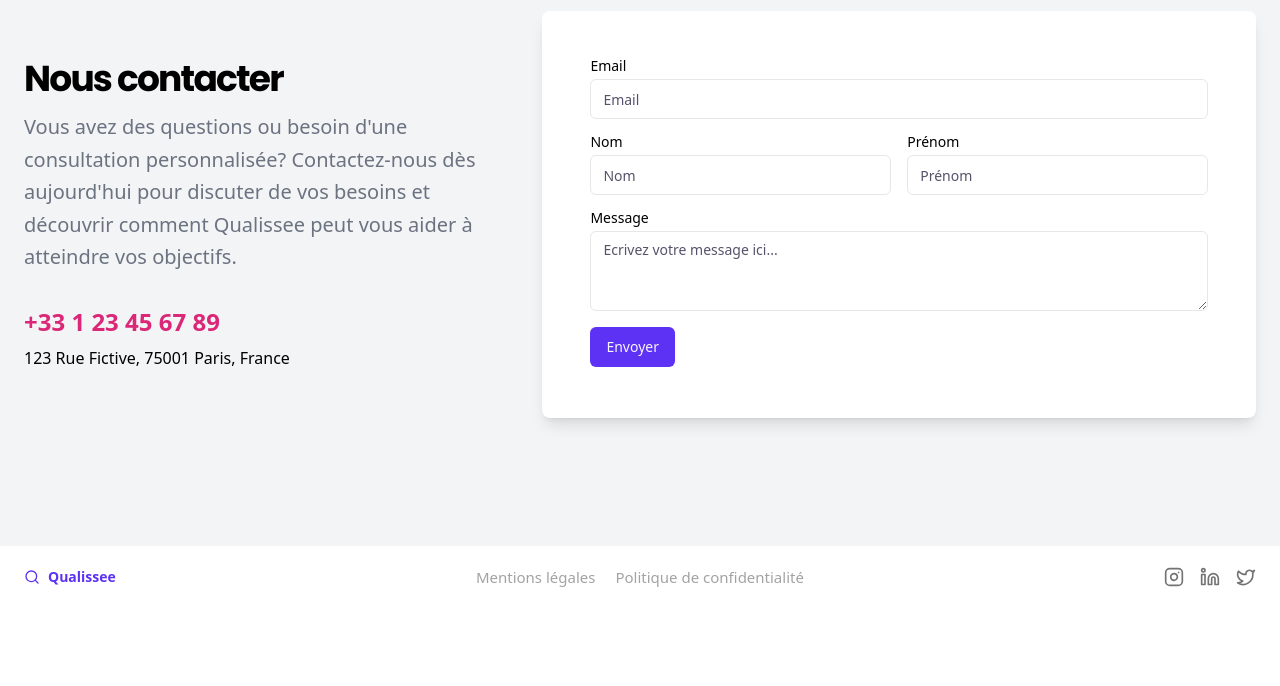
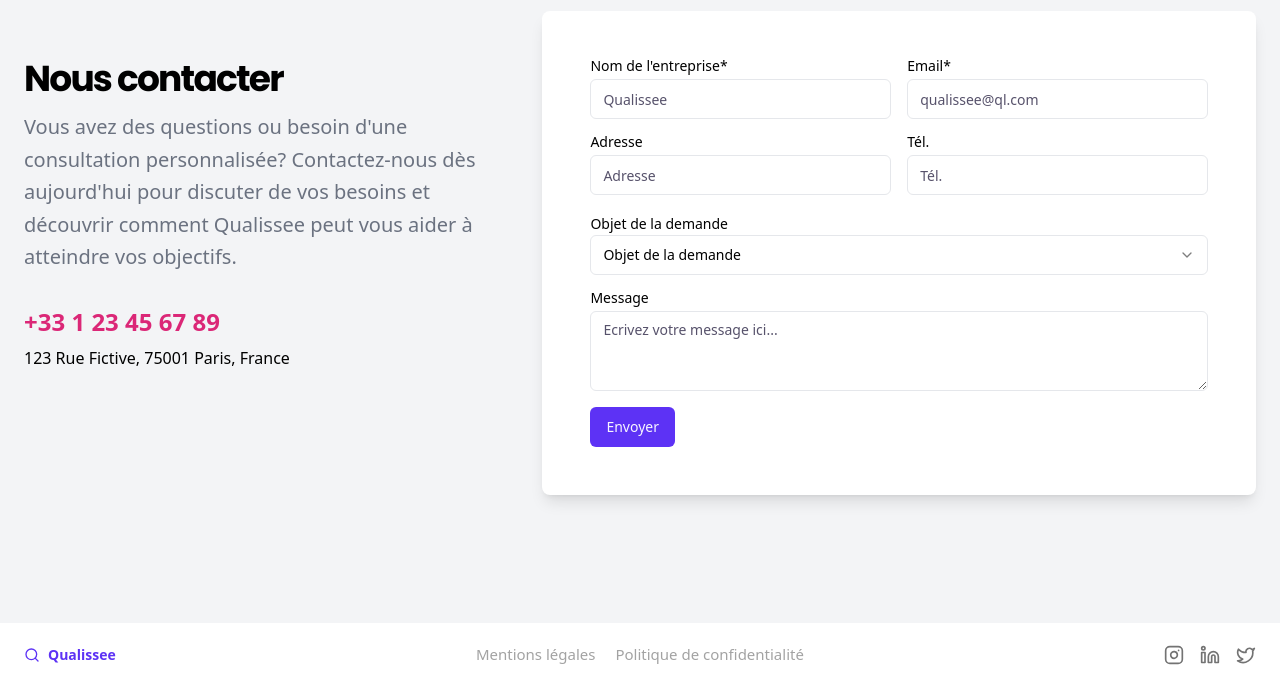
Before and after one commit to hhhallan/qualissee, a Next.js app: page / in a window 1280 px wide. Shown: the part 4918-5604 px from the top of the page. Before the commit the page ends 5526 px from the top, so only its background shows below. Built offline with nearby package versions, Linux system fonts and the light colour scheme.

Commit message:
contact: refacto + ajout des champs

```diff
--- a/package.json
+++ b/package.json
@@ -12,6 +12,7 @@
     "@radix-ui/react-dialog": "^1.0.5",
     "@radix-ui/react-label": "^2.0.2",
     "@radix-ui/react-navigation-menu": "^1.1.4",
+    "@radix-ui/react-select": "^2.0.0",
     "@radix-ui/react-slot": "^1.0.2",
     "class-variance-authority": "^0.7.0",
     "clsx": "^2.1.1",
--- a/src/app/(marketing)/(home)/_components/contact.tsx
+++ b/src/app/(marketing)/(home)/_components/contact.tsx
@@ -1,6 +1,6 @@
 "use client";
 
-import { LInput } from "@/components/form/l-input";
+import { LInput, LSelect } from "@/components/inputs";
 import { Button } from "@/components/ui/button";
 
 type Props = {};
@@ -32,13 +32,37 @@ export const Contact = ({}: Props) => {
         </div>
 
         <div className="rounded-lg bg-white p-8 shadow-lg lg:col-span-3 lg:p-12">
+          {/* TODO: Créer un composant FormContact */}
+          {/* TODO: Ajout de l'obligation de certains champs */}
           <form action="#" className="space-y-4">
-            <LInput name="email" type="email" label="Email" />
+            <div className="grid grid-cols-1 gap-4 sm:grid-cols-2">
+              <LInput
+                name="name"
+                type="text"
+                label="Nom de l'entreprise*"
+                placeholder="Qualissee"
+              />
+              <LInput
+                name="email"
+                type="email"
+                label="Email*"
+                placeholder="qualissee@ql.com"
+              />
+            </div>
 
             <div className="grid grid-cols-1 gap-4 sm:grid-cols-2">
-              <LInput name="Nom" type="text" label="Nom" />
-              <LInput name="Prénom" type="text" label="Prénom" />
+              <LInput name="address" type="text" label="Adresse" />
+              <LInput name="tel" type="tel" label="Tél." />
             </div>
+
+            <LSelect
+              label="Objet de la demande"
+              choices={[
+                { label: "Devis Audit", value: "audit" },
+                { label: "Devis Conseil", value: "conseil" },
+                { label: "Devis Formation", value: "formation" },
+              ]}
+            />
 
             <LInput
               label="Message"
--- a/src/components/form/l-input.tsx
+++ /dev/null
@@ -1,26 +0,0 @@
-"use client";
-
-import { Input } from "@/components/ui/input";
-import { Label } from "@/components/ui/label";
-import { Textarea } from "@/components/ui/textarea";
-
-type Props = {
-  name: string;
-  type: string;
-  placeholder?: string;
-  label: string;
-  message?: boolean;
-};
-
-export const LInput = ({ type, name, placeholder, label, message }: Props) => {
-  return (
-    <div className="grid w-full items-center gap-1.5">
-      <Label htmlFor={name}>{label}</Label>
-      {message ? (
-        <Textarea placeholder={placeholder || label} id={name} />
-      ) : (
-        <Input type={type} id={name} placeholder={placeholder || label} />
-      )}
-    </div>
-  );
-};
--- /dev/null
+++ b/src/components/inputs.tsx
@@ -0,0 +1,66 @@
+"use client";
+
+import { Input } from "@/components/ui/input";
+import { Label } from "@/components/ui/label";
+import { Textarea } from "@/components/ui/textarea";
+import {
+  Select,
+  SelectContent,
+  SelectItem,
+  SelectTrigger,
+  SelectValue,
+} from "@/components/ui/select";
+
+type InputProps = {
+  name: string;
+  type: string;
+  placeholder?: string;
+  label: string;
+  message?: boolean;
+};
+
+type Choices = {
+  value: string;
+  label: string;
+};
+
+type SelectProps = {
+  label: string;
+  choices: Choices[];
+};
+
+export const LSelect = ({ label, choices }: SelectProps) => {
+  return (
+    <div>
+      <Label>{label}</Label>
+      <Select>
+        <SelectTrigger className="">
+          <SelectValue placeholder={label} />
+        </SelectTrigger>
+        <SelectContent>
+          {choices.map((choice, index) => (
+            <SelectItem key={index} value={choice.value}>
+              {choice.label}
+            </SelectItem>
+          ))}
+        </SelectContent>
+      </Select>
+    </div>
+  );
+};
+
+// TODO: Créer un composant Textarea, etc
+const LInput = ({ type, name, placeholder, label, message }: InputProps) => {
+  return (
+    <div className="grid w-full items-center gap-1.5">
+      <Label htmlFor={name}>{label}</Label>
+      {message ? (
+        <Textarea placeholder={placeholder || label} id={name} />
+      ) : (
+        <Input type={type} id={name} placeholder={placeholder || label} />
+      )}
+    </div>
+  );
+};
+
+export { LInput };
--- /dev/null
+++ b/src/components/ui/select.tsx
@@ -0,0 +1,160 @@
+"use client"
+
+import * as React from "react"
+import * as SelectPrimitive from "@radix-ui/react-select"
+import { Check, ChevronDown, ChevronUp } from "lucide-react"
+
+import { cn } from "@/lib/utils"
+
+const Select = SelectPrimitive.Root
+
+const SelectGroup = SelectPrimitive.Group
+
+const SelectValue = SelectPrimitive.Value
+
+const SelectTrigger = React.forwardRef<
+  React.ElementRef<typeof SelectPrimitive.Trigger>,
+  React.ComponentPropsWithoutRef<typeof SelectPrimitive.Trigger>
+>(({ className, children, ...props }, ref) => (
+  <SelectPrimitive.Trigger
+    ref={ref}
+    className={cn(
+      "flex h-10 w-full items-center justify-between rounded-md border border-input bg-background px-3 py-2 text-sm ring-offset-background placeholder:text-muted-foreground focus:outline-none focus:ring-2 focus:ring-ring focus:ring-offset-2 disabled:cursor-not-allowed disabled:opacity-50 [&>span]:line-clamp-1",
+      className
+    )}
+    {...props}
+  >
+    {children}
+    <SelectPrimitive.Icon asChild>
+      <ChevronDown className="h-4 w-4 opacity-50" />
+    </SelectPrimitive.Icon>
+  </SelectPrimitive.Trigger>
+))
+SelectTrigger.displayName = SelectPrimitive.Trigger.displayName
+
+const SelectScrollUpButton = React.forwardRef<
+  React.ElementRef<typeof SelectPrimitive.ScrollUpButton>,
+  React.ComponentPropsWithoutRef<typeof SelectPrimitive.ScrollUpButton>
+>(({ className, ...props }, ref) => (
+  <SelectPrimitive.ScrollUpButton
+    ref={ref}
+    className={cn(
+      "flex cursor-default items-center justify-center py-1",
+      className
+    )}
+    {...props}
+  >
+    <ChevronUp className="h-4 w-4" />
+  </SelectPrimitive.ScrollUpButton>
+))
+SelectScrollUpButton.displayName = SelectPrimitive.ScrollUpButton.displayName
+
+const SelectScrollDownButton = React.forwardRef<
+  React.ElementRef<typeof SelectPrimitive.ScrollDownButton>,
+  React.ComponentPropsWithoutRef<typeof SelectPrimitive.ScrollDownButton>
+>(({ className, ...props }, ref) => (
+  <SelectPrimitive.ScrollDownButton
+    ref={ref}
+    className={cn(
+      "flex cursor-default items-center justify-center py-1",
+      className
+    )}
+    {...props}
+  >
+    <ChevronDown className="h-4 w-4" />
+  </SelectPrimitive.ScrollDownButton>
+))
+SelectScrollDownButton.displayName =
+  SelectPrimitive.ScrollDownButton.displayName
+
+const SelectContent = React.forwardRef<
+  React.ElementRef<typeof SelectPrimitive.Content>,
+  React.ComponentPropsWithoutRef<typeof SelectPrimitive.Content>
+>(({ className, children, position = "popper", ...props }, ref) => (
+  <SelectPrimitive.Portal>
+    <SelectPrimitive.Content
+      ref={ref}
+      className={cn(
+        "relative z-50 max-h-96 min-w-[8rem] overflow-hidden rounded-md border bg-popover text-popover-foreground shadow-md data-[state=open]:animate-in data-[state=closed]:animate-out data-[state=closed]:fade-out-0 data-[state=open]:fade-in-0 data-[state=closed]:zoom-out-95 data-[state=open]:zoom-in-95 data-[side=bottom]:slide-in-from-top-2 data-[side=left]:slide-in-from-right-2 data-[side=right]:slide-in-from-left-2 data-[side=top]:slide-in-from-bottom-2",
+        position === "popper" &&
+          "data-[side=bottom]:translate-y-1 data-[side=left]:-translate-x-1 data-[side=right]:translate-x-1 data-[side=top]:-translate-y-1",
+        className
+      )}
+      position={position}
+      {...props}
+    >
+      <SelectScrollUpButton />
+      <SelectPrimitive.Viewport
+        className={cn(
+          "p-1",
+          position === "popper" &&
+            "h-[var(--radix-select-trigger-height)] w-full min-w-[var(--radix-select-trigger-width)]"
+        )}
+      >
+        {children}
+      </SelectPrimitive.Viewport>
+      <SelectScrollDownButton />
+    </SelectPrimitive.Content>
+  </SelectPrimitive.Portal>
+))
+SelectContent.displayName = SelectPrimitive.Content.displayName
+
+const SelectLabel = React.forwardRef<
+  React.ElementRef<typeof SelectPrimitive.Label>,
+  React.ComponentPropsWithoutRef<typeof SelectPrimitive.Label>
+>(({ className, ...props }, ref) => (
+  <SelectPrimitive.Label
+    ref={ref}
+    className={cn("py-1.5 pl-8 pr-2 text-sm font-semibold", className)}
+    {...props}
+  />
+))
+SelectLabel.displayName = SelectPrimitive.Label.displayName
+
+const SelectItem = React.forwardRef<
+  React.ElementRef<typeof SelectPrimitive.Item>,
+  React.ComponentPropsWithoutRef<typeof SelectPrimitive.Item>
+>(({ className, children, ...props }, ref) => (
+  <SelectPrimitive.Item
+    ref={ref}
+    className={cn(
+      "relative flex w-full cursor-default select-none items-center rounded-sm py-1.5 pl-8 pr-2 text-sm outline-none focus:bg-accent focus:text-accent-foreground data-[disabled]:pointer-events-none data-[disabled]:opacity-50",
+      className
+    )}
+    {...props}
+  >
+    <span className="absolute left-2 flex h-3.5 w-3.5 items-center justify-center">
+      <SelectPrimitive.ItemIndicator>
+        <Check className="h-4 w-4" />
+      </SelectPrimitive.ItemIndicator>
+    </span>
+
+    <SelectPrimitive.ItemText>{children}</SelectPrimitive.ItemText>
+  </SelectPrimitive.Item>
+))
+SelectItem.displayName = SelectPrimitive.Item.displayName
+
+const SelectSeparator = React.forwardRef<
+  React.ElementRef<typeof SelectPrimitive.Separator>,
+  React.ComponentPropsWithoutRef<typeof SelectPrimitive.Separator>
+>(({ className, ...props }, ref) => (
+  <SelectPrimitive.Separator
+    ref={ref}
+    className={cn("-mx-1 my-1 h-px bg-muted", className)}
+    {...props}
+  />
+))
+SelectSeparator.displayName = SelectPrimitive.Separator.displayName
+
+export {
+  Select,
+  SelectGroup,
+  SelectValue,
+  SelectTrigger,
+  SelectContent,
+  SelectLabel,
+  SelectItem,
+  SelectSeparator,
+  SelectScrollUpButton,
+  SelectScrollDownButton,
+}
```
Also changed, not shown: 1 other file (tests, documents, lock files or other folders).
